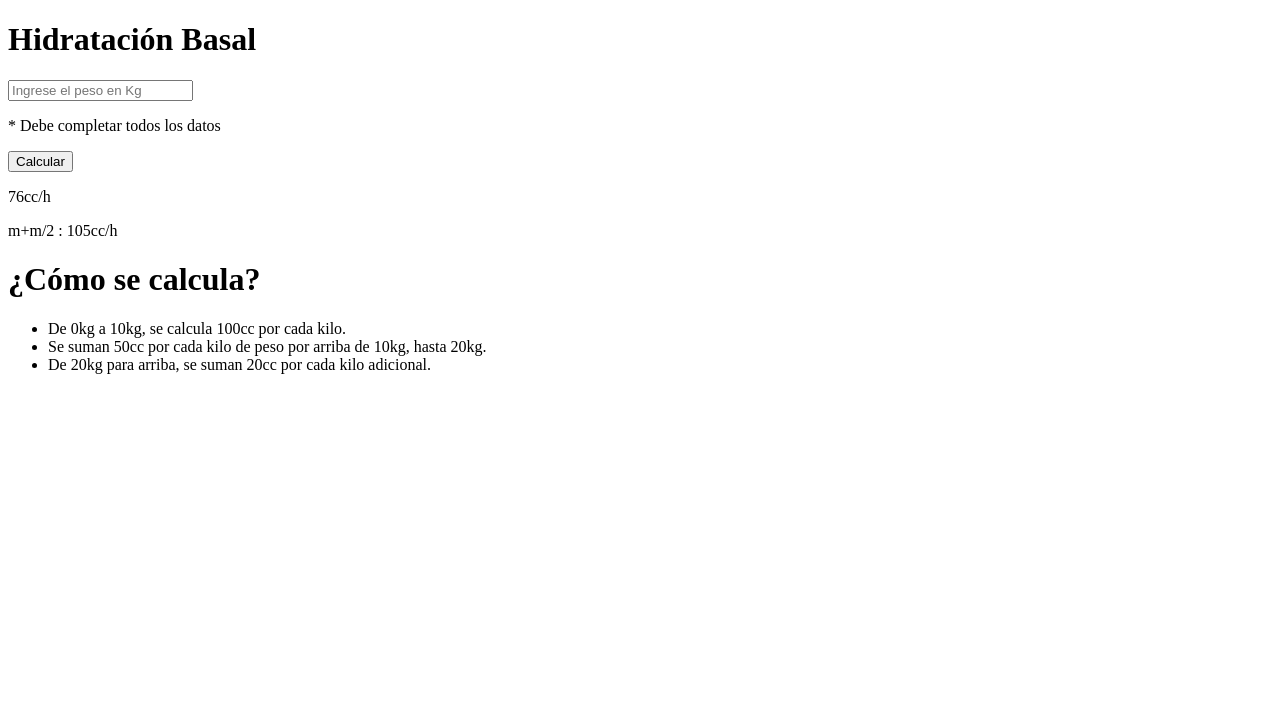
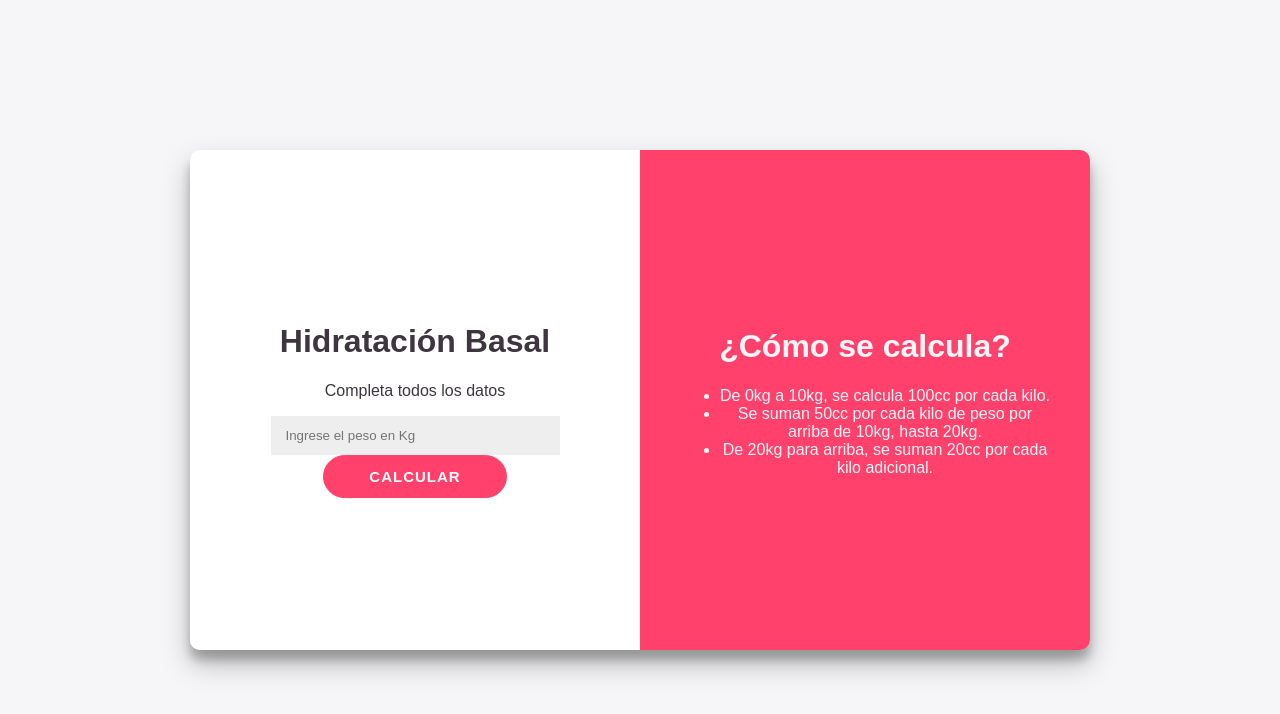
Before and after one commit to EmyFerreiraB/Calculadora, a plain HTML site: page index.html in a window 1280 px wide. Drawn offline with Linux system fonts and the light colour scheme.

Commit message:
fase 2 del proyecto

```diff
--- a/index.html
+++ b/index.html
@@ -2,24 +2,32 @@
 <html>
     <head>
         <title>Calculadora de hidratación</title>
+        <link rel="stylesheet" href="style.css" />
+        <script src="script.js" defer></script>
     </head>
     <body>
-        <div>
-            <div>
+        <div id="contenedor">
+            <div id="calculadora">
+                <div class="contenido">
                     <h1>Hidratación Basal</h1>
-        <input type="number" placeholder="Ingrese el peso en Kg" />
-        <p>* Debe completar todos los datos</p>
-        <button>Calcular</button>
-        <p>76cc/h</p>
-        <p>m+m/2 : 105cc/h</p>
+                    <p class="item">Completa todos los datos</p>
+                    <input class="item" id="peso" type="number" placeholder="Ingrese el peso en Kg" />
+                    <p class="item" id="error">* Debe completar todos los datos</p>
+                    <button class="item" id="calcular">Calcular</button>
+                    <p class="item resultado" id="man">71cc/h</p>
+                    <p class="item resultado" id="man">m+m/2 : 105cc/h</p>
                 </div>
-    <div></div>
+            </div>
+            <div id="detalle">
+                <div class="contenido">
                     <h1>¿Cómo se calcula?</h1>
                     <ul>
                         <li>De 0kg a 10kg, se calcula 100cc por cada kilo.</li>
                         <li>Se suman 50cc por cada kilo de peso por arriba de 10kg, hasta 20kg.</li>
                         <li>De 20kg para arriba, se suman 20cc por cada kilo adicional.</li>
                     </ul>
+
+                </div>
             </div>
         </div>
     </body>
--- /dev/null
+++ b/style.css
@@ -0,0 +1,78 @@
+@import url('https://fonts.googleapis.com/css?family=Montserrat:400,800');
+body {
+    background: #f6f5f7;
+    font-family: "Monserrat", sans-serif;
+    color: #3E363F;
+
+}
+#contenedor {
+    width: 900px;
+    height: 500px;
+    text-align: center;
+    position: absolute;
+    inset: 0;
+    margin: auto;
+    border-radius: 10px;
+    overflow: hidden;
+    box-shadow:  0 14px 28px rgba(0,0,0,0.25),
+    0 10px 10px rgba(0,0,0,0.22);;
+}
+#calculadora {
+    background: white;
+    width: 50%;
+    height: 100%;
+    float: left;
+}
+
+#detalle{
+    background: #FF416C ;
+    width: 50%;
+    height: 100%;
+    float: left;
+    color: #f6f5f7;
+}
+
+.contenido{
+    position: relative;
+    top: 50%;
+    transform: translateY(-50%);
+    overflow: hidden;
+    padding: 40px;
+}
+
+input {
+        width: 70%;
+    padding: 12px 15px;
+    border: none;
+    background-color: #eee;
+}
+
+button {
+    font-size: 15px;
+        font-weight: bold;
+        padding: 12px 45px;
+        border-radius: 30px;
+        background-color: #FF416C;
+        border: 1px solid #FF416C;
+        color: #FFFFFF;
+        text-transform: uppercase;
+        letter-spacing: 1px;
+        transition: transform 20ms ease-in;
+}
+
+button:active {
+    transform: scale(0.95);
+}
+
+#error{
+    color: red;
+    font-weight: bold;
+    display: none;
+}
+
+.resultado{
+    color: #0A81D1;
+    font-weight: bold;
+    margin-bottom: 5px;
+    display: none;
+}
```
Lines whose indentation alone changed are shown as unchanged.
